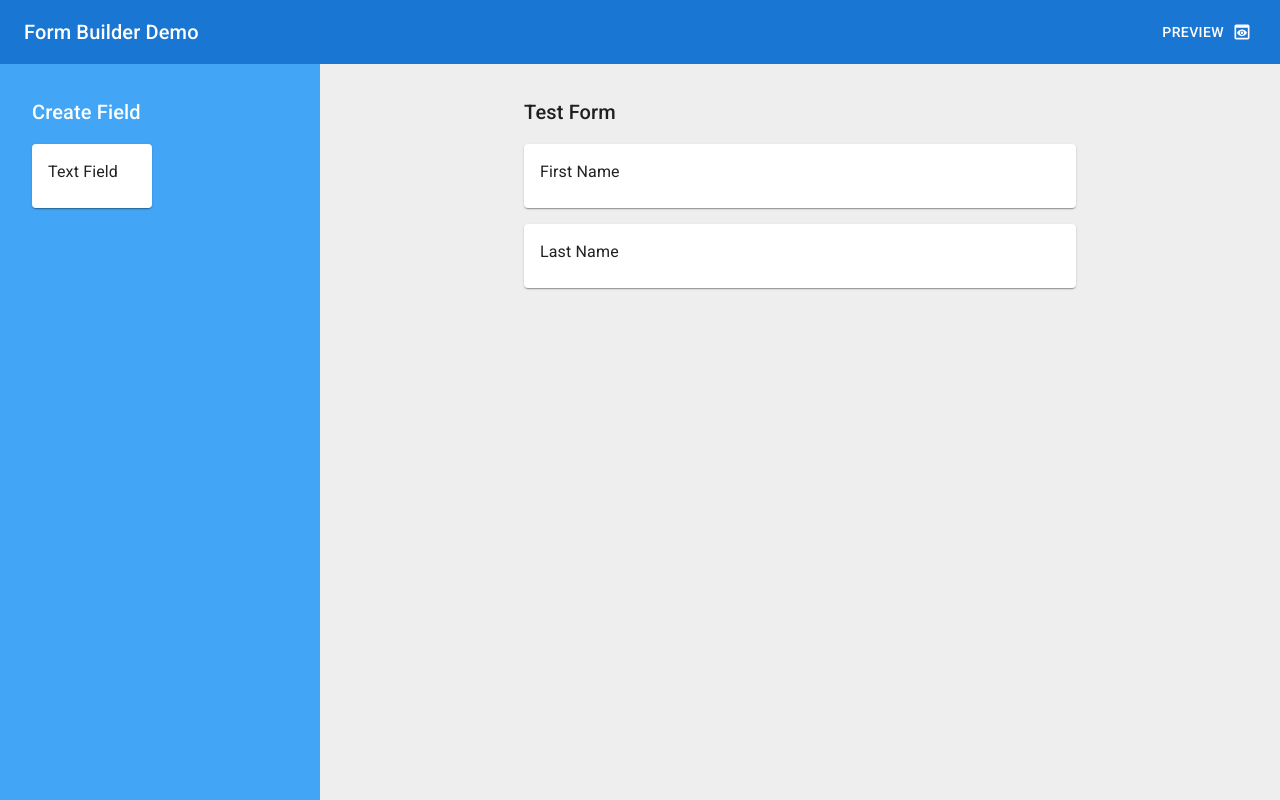
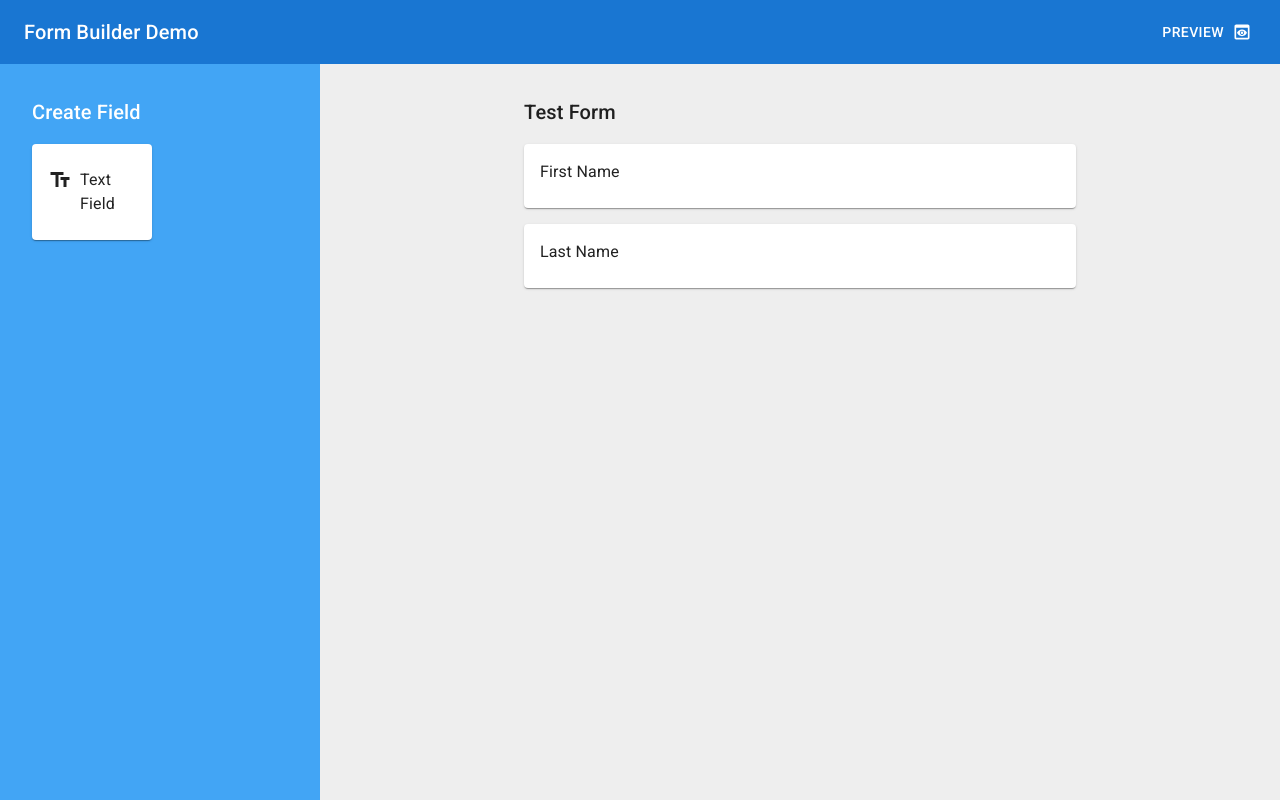
Before and after one commit to LixingSun/form-builder-demo, a React (Vite) app: page / in a window 1280 px wide. Built offline with nearby package versions, Linux system fonts and the light colour scheme.

Commit message:
Create editor menu item component

```diff
--- a/src/pages/Editor/EditorMenu.jsx
+++ b/src/pages/Editor/EditorMenu.jsx
@@ -1,4 +1,22 @@
 import { Typography, Grid, Card, CardContent } from '@mui/material';
+import TextFieldsIcon from '@mui/icons-material/TextFields';
+import { PropTypes } from 'prop-types';
+
+const EditorMenuItem = ({ name, icon: Icon }) => {
+  return (
+    <Card>
+      <CardContent sx={{ display: 'flex', paddingTop: 3 }}>
+        <Icon />
+        <Typography sx={{ marginLeft: 1 }}>{name}</Typography>
+      </CardContent>
+    </Card>
+  );
+};
+
+EditorMenuItem.propTypes = {
+  name: PropTypes.string.isRequired,
+  icon: PropTypes.elementType.isRequired,
+};
 
 export default function EditorMenu() {
   return (
@@ -13,11 +31,7 @@ export default function EditorMenu() {
       </Typography>
       <Grid container spacing={2}>
         <Grid item xs={6}>
-          <Card>
-            <CardContent>
-              <Typography>Text Field</Typography>
-            </CardContent>
-          </Card>
+          <EditorMenuItem name={'Text Field'} icon={TextFieldsIcon} />
         </Grid>
       </Grid>
     </>
```
